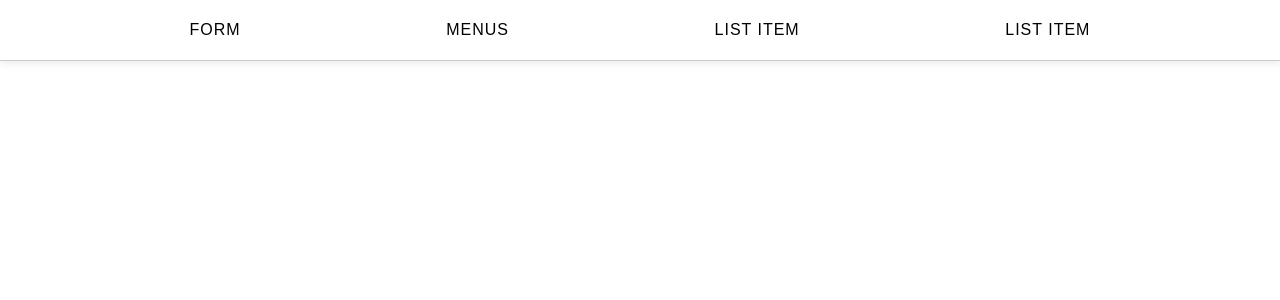
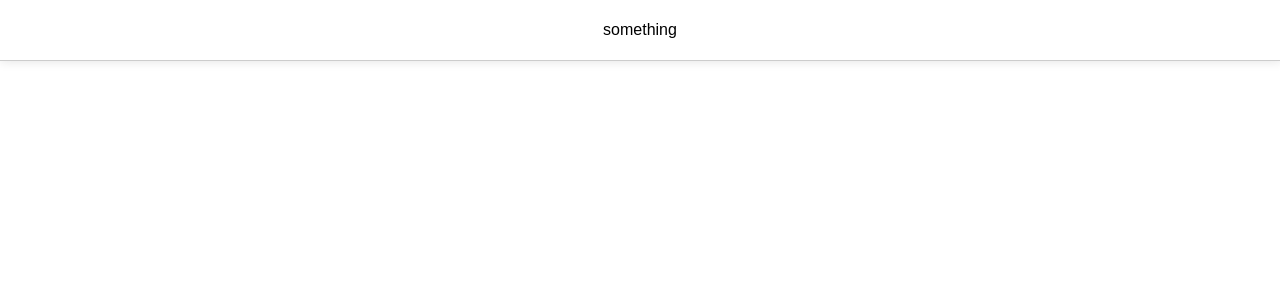
Before and after one commit to savus/testing-vite-react, a React (Vite) app: page / in a window 1280 px wide. Shown: the top 300 px of the page. Built offline with nearby package versions, Linux system fonts and the light colour scheme.

Commit message:
Restart navbar
Need to redo navbar and get a feel for designing cleanly coded Providers, pieces of State, and Refs

```diff
--- a/src/Components/DropdownMenu.tsx
+++ /dev/null
@@ -1,24 +0,0 @@
-import type { RefObject } from "react";
-import type { TDropdownMenu } from "../types";
-import { useDropdownContext } from "./Providers/DropdownStateProvider";
-
-export const DropdownMenu = ({
-  dropdownRef,
-}: {
-  dropdownRef?: RefObject<HTMLDivElement | null>;
-}) => {
-  const { dropdownMenu } = useDropdownContext();
-  const compareActiveMenu = (
-    dropdownState: TDropdownMenu,
-    currentMenuState: TDropdownMenu
-  ) => (dropdownState === currentMenuState ? "active" : "");
-
-  return (
-    <div
-      className={`dropdown ${compareActiveMenu(dropdownMenu, "menus")}`}
-      ref={dropdownRef}
-    >
-      Dropdown Stuff
-    </div>
-  );
-};
--- a/src/Components/Header.tsx
+++ b/src/Components/Header.tsx
@@ -1,26 +1,10 @@
-import { DropdownMenu } from "./DropdownMenu";
 import { Modal } from "./Modal";
 import { Navbar } from "./Navbar";
-import { NavItem } from "./NavItem";
-import {
-  DropdownStateProvider,
-  useDropdownContext,
-} from "./Providers/DropdownStateProvider";
 
 export const Header = () => {
-  const { dropdownRef } = useDropdownContext();
   return (
     <header className="main-header">
-      <Navbar>
-        <DropdownStateProvider>
-          <NavItem text="Form" />
-          <NavItem text="Menus">
-            <DropdownMenu dropdownRef={dropdownRef} />
-          </NavItem>
-          <NavItem text="List Item" />
-          <NavItem text="List Item" />
-        </DropdownStateProvider>
-      </Navbar>
+      <Navbar>something</Navbar>
       <Modal></Modal>
     </header>
   );
--- a/src/Components/NavItem.tsx
+++ /dev/null
@@ -1,20 +0,0 @@
-import { type ReactNode } from "react";
-import { useDropdownContext } from "./Providers/DropdownStateProvider";
-
-export const NavItem = ({
-  text,
-  children,
-}: {
-  text: string;
-  children?: ReactNode;
-}) => {
-  const { setDropdownMenu } = useDropdownContext();
-  return (
-    <li className="nav-item">
-      <a href="#" onClick={() => setDropdownMenu("menus")}>
-        {text}
-      </a>
-      {children}
-    </li>
-  );
-};
--- a/src/Components/Providers/DropdownStateProvider.tsx
+++ /dev/null
@@ -1,43 +0,0 @@
-import {
-  createContext,
-  useContext,
-  useEffect,
-  useRef,
-  useState,
-  type ReactNode,
-} from "react";
-import type { TDropdownContext, TDropdownMenu } from "../../types";
-
-const DropdownContext = createContext<TDropdownContext>({} as TDropdownContext);
-
-export const DropdownStateProvider = ({
-  children,
-}: {
-  children: ReactNode;
-}) => {
-  const [dropdownMenu, setDropdownMenu] = useState<TDropdownMenu>("none");
-  const dropdownRef = useRef<HTMLDivElement | null>(null);
-
-  useEffect(() => {
-    let handler = (e: MouseEvent) => {
-      if (dropdownRef.current) {
-        console.log(dropdownRef.current.contains(e.target as HTMLDivElement));
-      }
-    };
-
-    document.addEventListener("mousedown", handler);
-  }, []);
-  return (
-    <DropdownContext.Provider
-      value={{
-        dropdownMenu,
-        setDropdownMenu,
-        dropdownRef,
-      }}
-    >
-      {children}
-    </DropdownContext.Provider>
-  );
-};
-
-export const useDropdownContext = () => useContext(DropdownContext);
--- a/src/css/navbar.css
+++ b/src/css/navbar.css
@@ -14,12 +14,12 @@
 .navbar .navbar-nav .nav-item {
   text-transform: uppercase;
   letter-spacing: 1px;
-  position: relative;
 }
 
 .navbar .navbar-nav .nav-item a {
   padding: 0.8rem 1rem;
   color: #000;
+  position: relative;
 }
 
 .nav-item .dropdown {
--- a/src/types.ts
+++ b/src/types.ts
@@ -5,5 +5,5 @@ export type TDropdownMenu = "menus" | "none";
 export type TDropdownContext = {
   dropdownMenu: TDropdownMenu;
   setDropdownMenu: (menu: TDropdownMenu) => void;
-  dropdownRef: RefObject<HTMLDivElement | null>;
+  dropdownRef: RefObject<HTMLLIElement | null>;
 };
```
